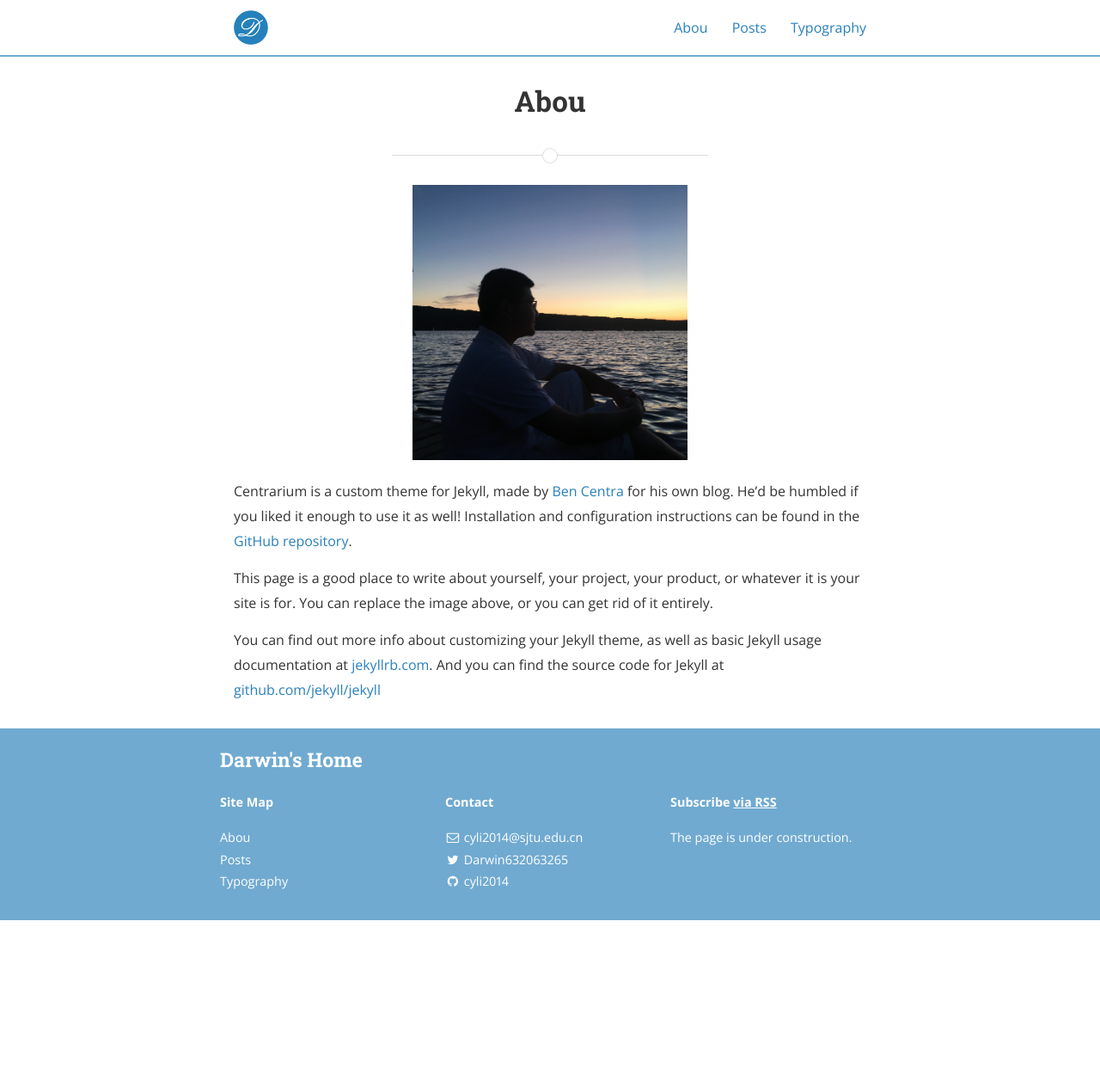
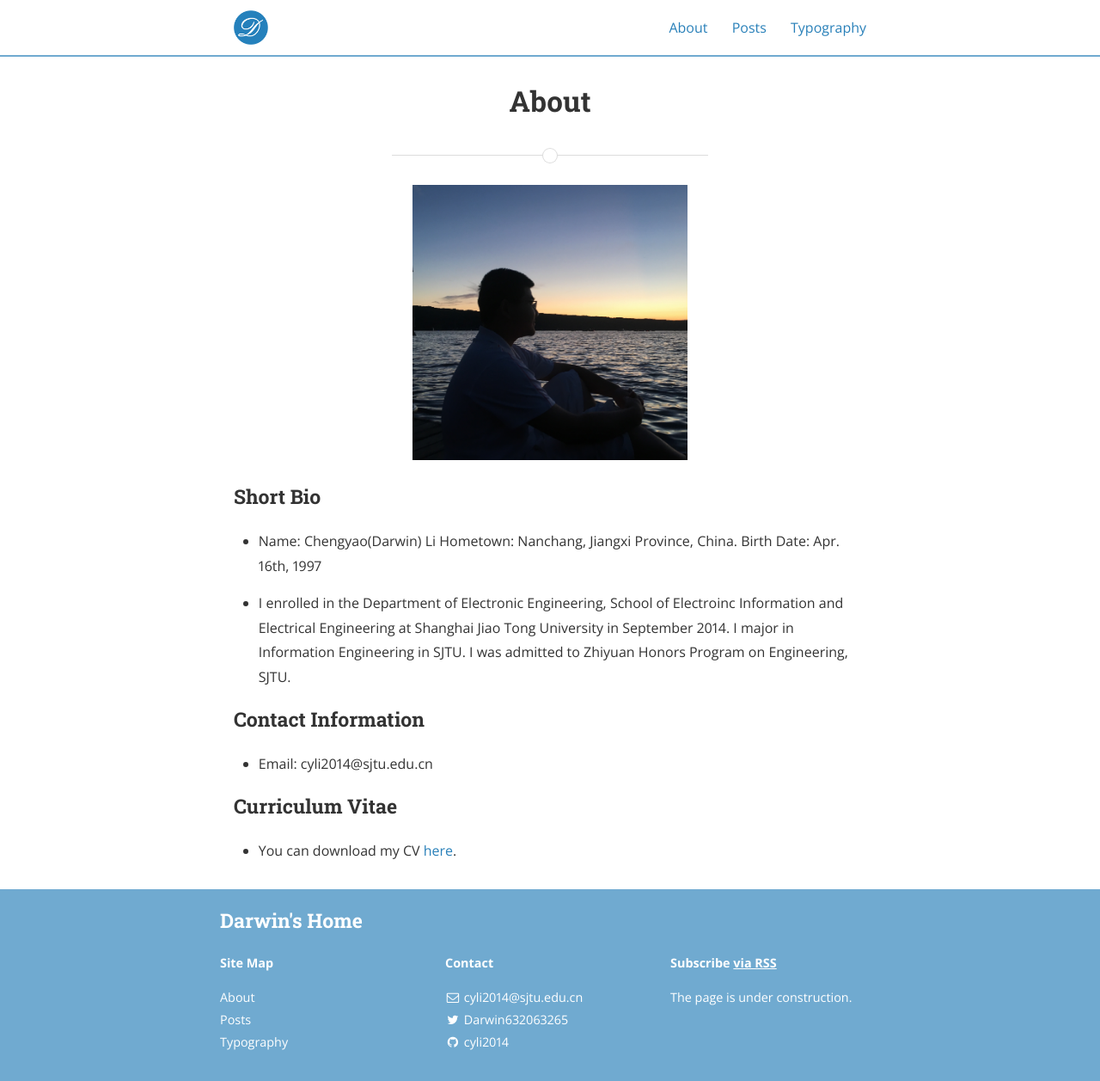
Before and after one commit to cyli2014/cyli2014.github.io, a Jekyll site: the page built from about.md, in a window 1280 px wide. Shown: the whole page at 86% size. Built offline with Jekyll 4.4.1, drawn with Linux system fonts in a browser that asks for light colours; nearby versions of some CDN libraries; before the commit the page ends 1070 px from its top, so only the background shows below that.

Commit message:
Edit about page.

```diff
--- a/about.md
+++ b/about.md
@@ -1,17 +1,27 @@
 ---
 layout: page
-title: Abou
-permalink: /abou/
+title: About
+permalink: /about/
 ---
 
 <img src="{{ site.baseurl }}/assets/profile-placeholder.jpg" title="Profile Picture" class="profile">
 
-Centrarium is a custom theme for Jekyll, made by [Ben Centra][bencentra] for his own blog. He'd be humbled if you liked it enough to use it as well! Installation and configuration instructions can be found in the [GitHub repository](https://github.com/bencentra/centrarium).
+### Short Bio
 
-This page is a good place to write about yourself, your project, your product, or whatever it is your site is for. You can replace the image above, or you can get rid of it entirely.
+* Name: Chengyao(Darwin) Li
+  Hometown: Nanchang, Jiangxi Province, China.
+  Birth Date: Apr. 16th, 1997
 
-You can find out more info about customizing your Jekyll theme, as well as basic Jekyll usage documentation at [jekyllrb.com](http://jekyllrb.com/). And you can find the source code for Jekyll at [github.com/jekyll/jekyll](https://github.com/jekyll/jekyll)
+* I enrolled in the Department of Electronic Engineering, School of Electroinc Information and Electrical Engineering at Shanghai Jiao Tong University in September 2014.
+  I major in Information Engineering in SJTU.
+  I was admitted to Zhiyuan Honors Program on Engineering, SJTU.
 
-[centrarium]: https://github.com/bencentra/centrarium
-[bencentra]: http://bencentra.com
-[jekyll]: https://github.com/jekyll/jekyll
+### Contact Information
+
+* Email: cyli2014@sjtu.edu.cn
+
+### Curriculum Vitae
+
+* You can download my CV [here][cv].
+
+[cv]: https://github.com/bencentra/centrarium
```
Also changed, not shown: 1 other file.
